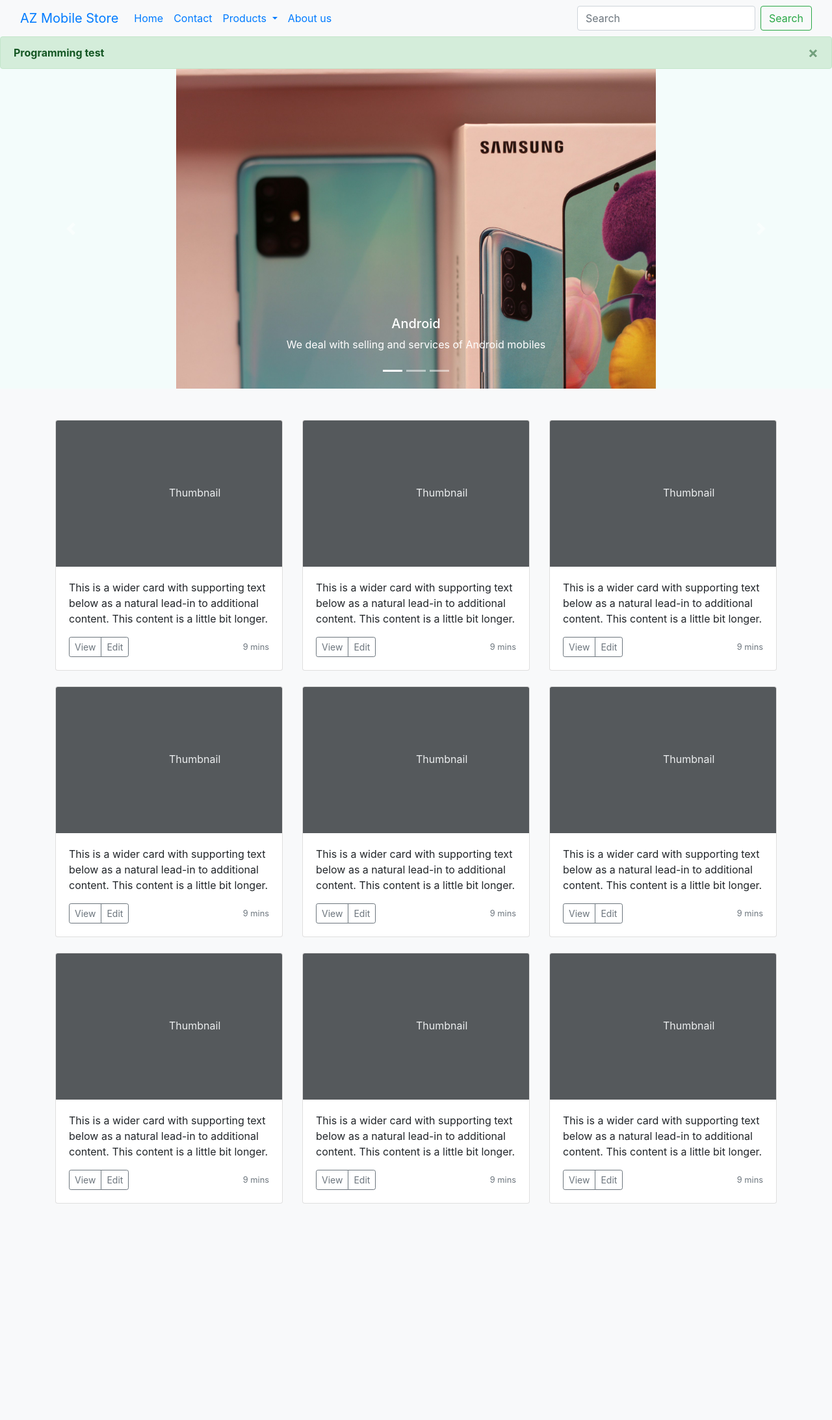
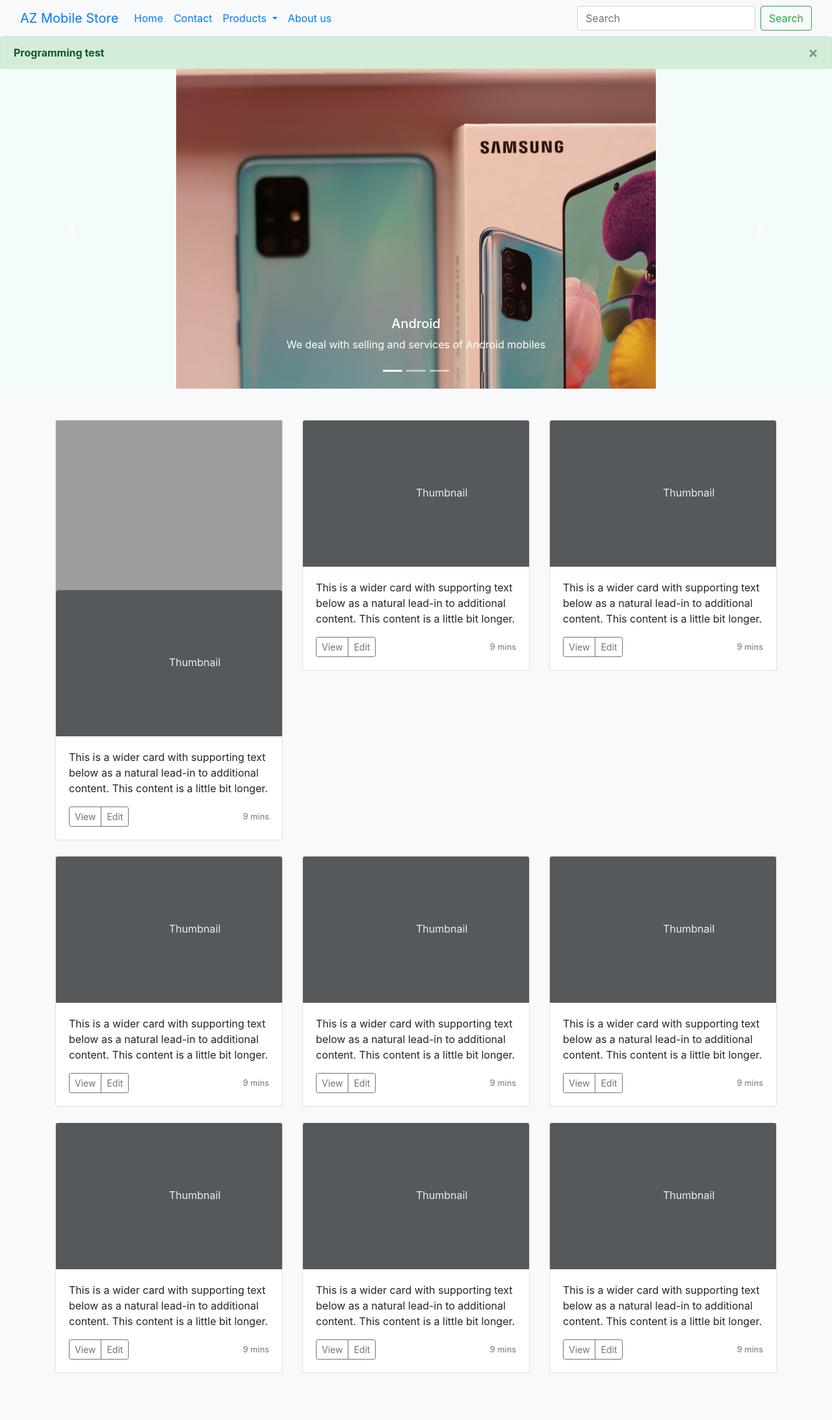
Before and after one commit to AamirSohail07000/My_DjangoProject, a Django app: page / in a window 1280 px wide. Shown: the whole page at 65% size. Before the commit the page ends 1852 px from the top, so only its background shows below. Run offline with Django 5.2, Linux system fonts and the light colour scheme; some libraries are stand-ins or nearby versions; grey boxes are pictures that could not be loaded.

Commit message:
Update index.html

```diff
--- a/templates/index.html
+++ b/templates/index.html
@@ -59,6 +59,7 @@ AZ Mobile store
       <div class="row">
         <div class="col-md-4">
           <div class="card mb-4 shadow-sm">
+           <img src="{% static 'samsung.avif' %}" class="d-block w-" alt="...">
             <svg class="bd-placeholder-img card-img-top" width="100%" height="225" xmlns="http://www.w3.org/2000/svg" preserveAspectRatio="xMidYMid slice" focusable="false" role="img" aria-label="Placeholder: Thumbnail"><title>Placeholder</title><rect width="100%" height="100%" fill="#55595c"></rect><text x="50%" y="50%" fill="#eceeef" dy=".3em">Thumbnail</text></svg>
             <div class="card-body">
               <p class="card-text">This is a wider card with supporting text below as a natural lead-in to additional content. This content is a little bit longer.</p>
```
